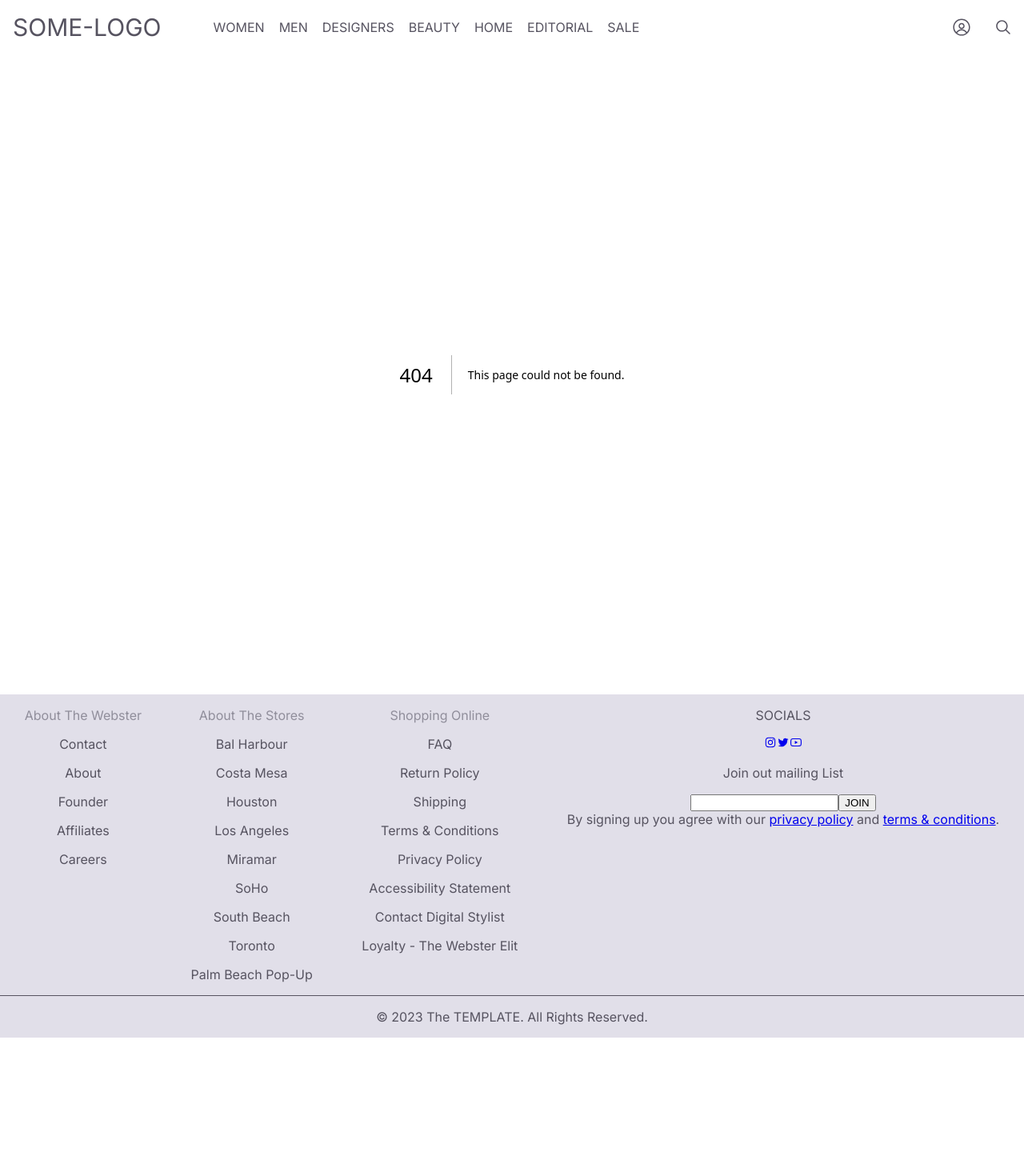
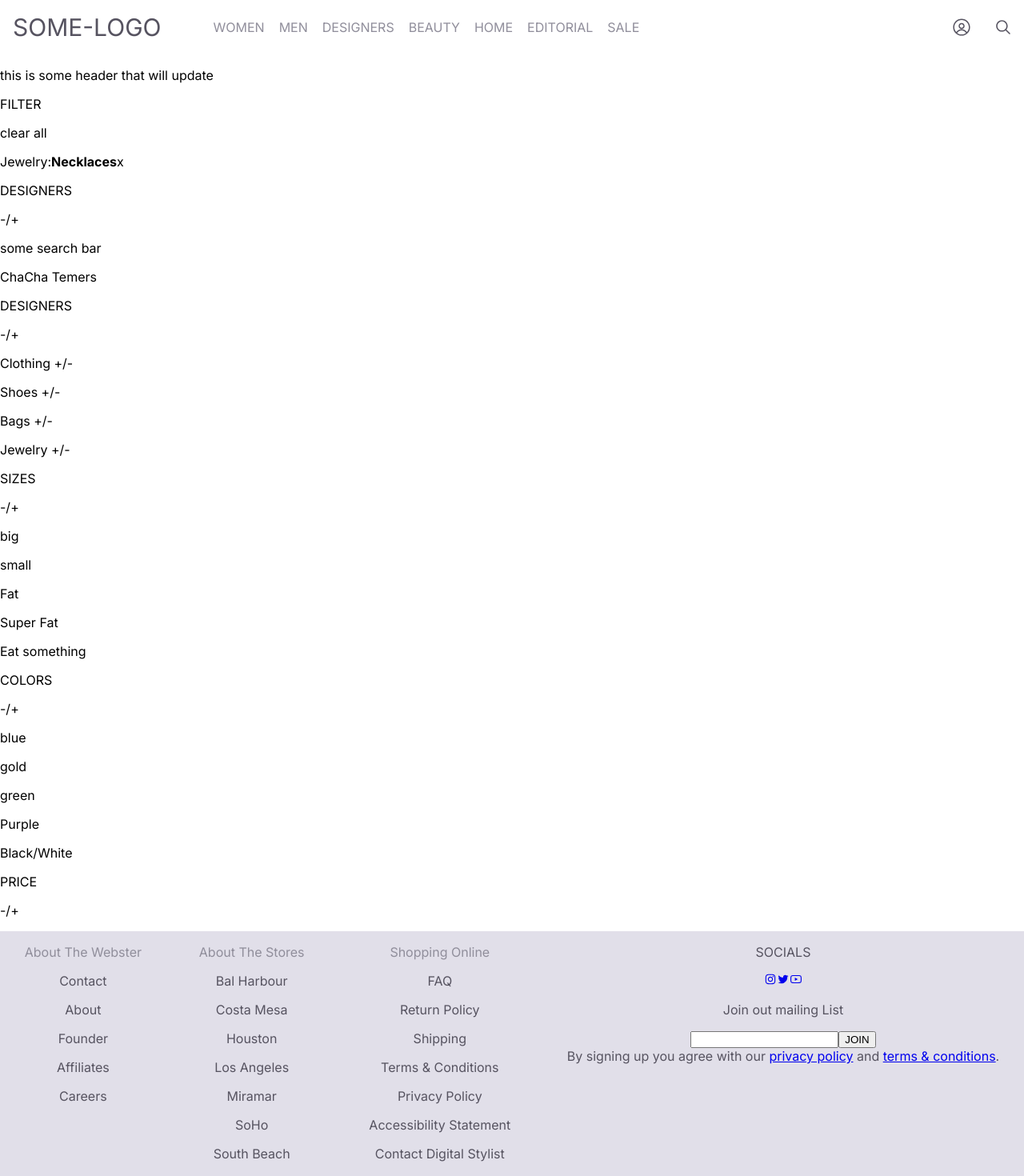
Before and after one commit to NChang007/e-commerce-template, a Next.js app: page /women in a window 1280 px wide. Before the commit this address had no page. Shown: the top 1470 px of the page at 80% size. Before the commit the page ends 1297 px from the top, so only its background shows below. Built offline with nearby package versions, Linux system fonts and the light colour scheme.

Commit message:
updated the css and started to work on the main filter page

```diff
--- a/app/components/NavItem.jsx
+++ b/app/components/NavItem.jsx
@@ -6,7 +6,7 @@ const NavItem = (props) => {
   let myContent
   if( props.type === 'women' ) {
     myContent = <li className="dropdown">
-              <p className="dropbtn">{props.type.toUpperCase()}</p>
+              <Link href={'/women'} className="dropbtn">{props.type.toUpperCase()}</Link>
               <div className="dropdown-content">
                 <div className="drop-content-left">
                   <div>
--- a/app/globals.css
+++ b/app/globals.css
@@ -42,11 +42,15 @@ body {
 /* nav Item component =========== */
 .dropbtn {
   border: 1px solid transparent;
-  margin: 5px 0.5rem
+  margin: 5px 0.5rem;
+  color: var(--label);
+  text-decoration: none;
+  display: block;
 }
 .dropdown {
   position: relative;
   display: inline-block;
+
 }
 /* Dropdown Content (Hidden by Default) */
 .dropdown-content {
--- /dev/null
+++ b/app/women/page.jsx
@@ -0,0 +1,100 @@
+import React from 'react'
+
+const page = () => {
+  return (
+    <div className='woman-page'>
+        <div className="woman-page-header">
+            <p>this is some header that will update </p>
+        </div>
+        <div className="woman-page-body">
+            {/* left side of the page with all filters  */}
+            <div className="category-filter-container">
+                <div className="active-filters">
+                    <div className="active-filters-header">
+                        <p>FILTER</p>
+                        <p>clear all</p>
+                    </div>
+                    <div className="active-filters-body">
+                        <p>Jewelry:<strong>Necklaces</strong><span>x</span></p>
+                    </div>
+                </div>
+                <div className="designer-filters">
+                    <div className="designer-filters-header">
+                        <p>DESIGNERS</p>
+                        <p>-/+</p>
+                    </div>
+                    <div className="designer-filters-body">
+                        <div className="designer-filter-search">
+                            some search bar
+                        </div>
+                        <div className="designer-filter-search-results">
+                            <p>ChaCha Temers</p>
+
+                        </div>
+                    </div>
+                </div>
+                <div className="category-filters">
+                    <div className="designer-filters-header">
+                        <p>DESIGNERS</p>
+                        <p>-/+</p>
+                    </div>
+                    <div className="category-filters-body">
+                        {/* loop over all categories and return a component
+                        that is a dropdown with all subcategories of
+                        the one category passed  */}
+                        <p>Clothing  +/-</p>
+                        <p>Shoes  +/-</p>
+                        <p>Bags  +/-</p>
+                        <p>Jewelry  +/-</p>
+                    </div>
+                </div>
+                <div className="size-filters">
+                    <div className="size-filters-header">
+                        <p>SIZES</p>
+                        <p>-/+</p>
+                    </div>
+                    <div className="size-filters-body">
+                        {/* All sizes offered updated by filters  */}
+                        <p>big</p>
+                        <p>small</p>
+                        <p>Fat</p>
+                        <p>Super Fat</p>
+                        <p>Eat something</p>
+                    </div>
+                </div>
+                <div className="color-filters">
+                    <div className="color-filters-header">
+                        <p>COLORS</p>
+                        <p>-/+</p>
+                    </div>
+                    <div className="color-filters-body">
+                        {/* All colors offered*/}
+                        <p>blue</p>
+                        <p>gold</p>
+                        <p>green</p>
+                        <p>Purple</p>
+                        <p>Black/White</p>
+                    </div>
+                </div>
+                <div className="price-filters">
+                    <div className="price-filters-header">
+                        <p>PRICE</p>
+                        <p>-/+</p>
+                    </div>
+                    <div className="price-filters-body">
+                        {/* range slider componet to range a min and max price to filter */}
+                    </div>
+                </div>
+
+
+            </div>
+            {/* right side of the page with all results based on filters if any */}
+            <div className="category-filter-results-container">
+                {/* return items as card with quick add || updates when filters are applied  */}
+            </div>
+        </div>
+    </div>
+  )
+}
+
+export default page
```
Also changed, not shown: public/myStore.json (added, +69 -0 lines).
